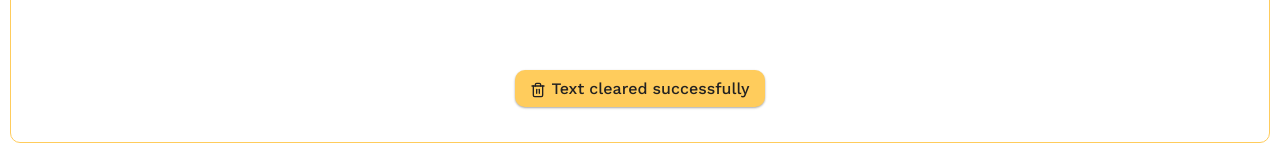
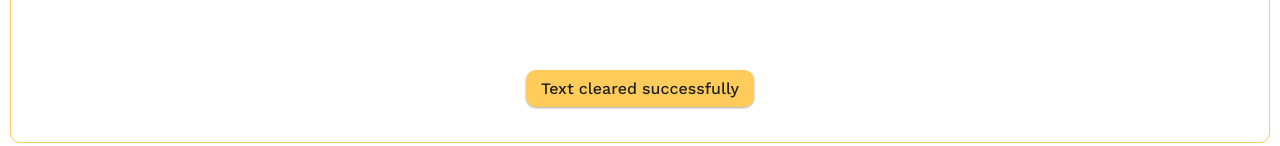
Before and after one commit to irshad/Realnote, a Svelte app: page / in a window 1280 px wide. Both pictures are taken after a click on the button "Clear". Shown: the part 603-749 px from the top of the page. Built offline with nearby package versions, Linux system fonts and the light colour scheme.

Commit message:
Toast icons removed

```diff
--- a/src/components/Toast.svelte
+++ b/src/components/Toast.svelte
@@ -25,19 +25,15 @@
         font-family: var(--primary-font-medium);
         box-shadow: 0 1px 3px rgba(0,0,0,0.12), 0 1px 2px rgba(0,0,0,0.24);
 	}
-
-    img {
-        margin-bottom: -2px;
-    }
 </style>
 
 <div class="toast-wrapper">
 	{#if $ToastStore.show}
-	<div class="toast-item {$ToastStore.type}"
-		style="background-color: {$ToastStore.color}; color:{$ToastStore.textColor}"
-		in:fly="{{delay: 0, duration: 300, x: 0, y: 50, opacity: 0.1, easing: backOut}}"
-		out:fade={{duration:200, opacity: 0}}>
-		<img src="../../images/{$ToastStore.icon}.svg" alt=""> {$ToastStore.message}
-	</div>
+		<div class="toast-item {$ToastStore.type}"
+			style="background-color: {$ToastStore.color}; color:{$ToastStore.textColor}"
+			in:fly="{{delay: 0, duration: 300, x: 0, y: 50, opacity: 0.1, easing: backOut}}"
+			out:fade={{duration:200, opacity: 0}}>
+			{$ToastStore.message}
+		</div>
 	{/if}
 </div>
--- a/src/stores/toast.js
+++ b/src/stores/toast.js
@@ -22,8 +22,7 @@ const createToastStore = () => {
                 type: TOAST_TYPES.SUCCESS,
                 message: msg,
                 textColor: '#222121',
-                color:"#ffcc5c",
-                icon: 'check'
+                color:"#ffcc5c"
             }))
         },
         error: msg => {
@@ -33,8 +32,7 @@ const createToastStore = () => {
                 type: TOAST_TYPES.ERROR,
                 message: msg,
                 textColor: '#222121',
-                color:"#ffcc5c",
-                icon: 'trash'
+                color:"#ffcc5c"
             }))
         },
         hide: () => {
```
